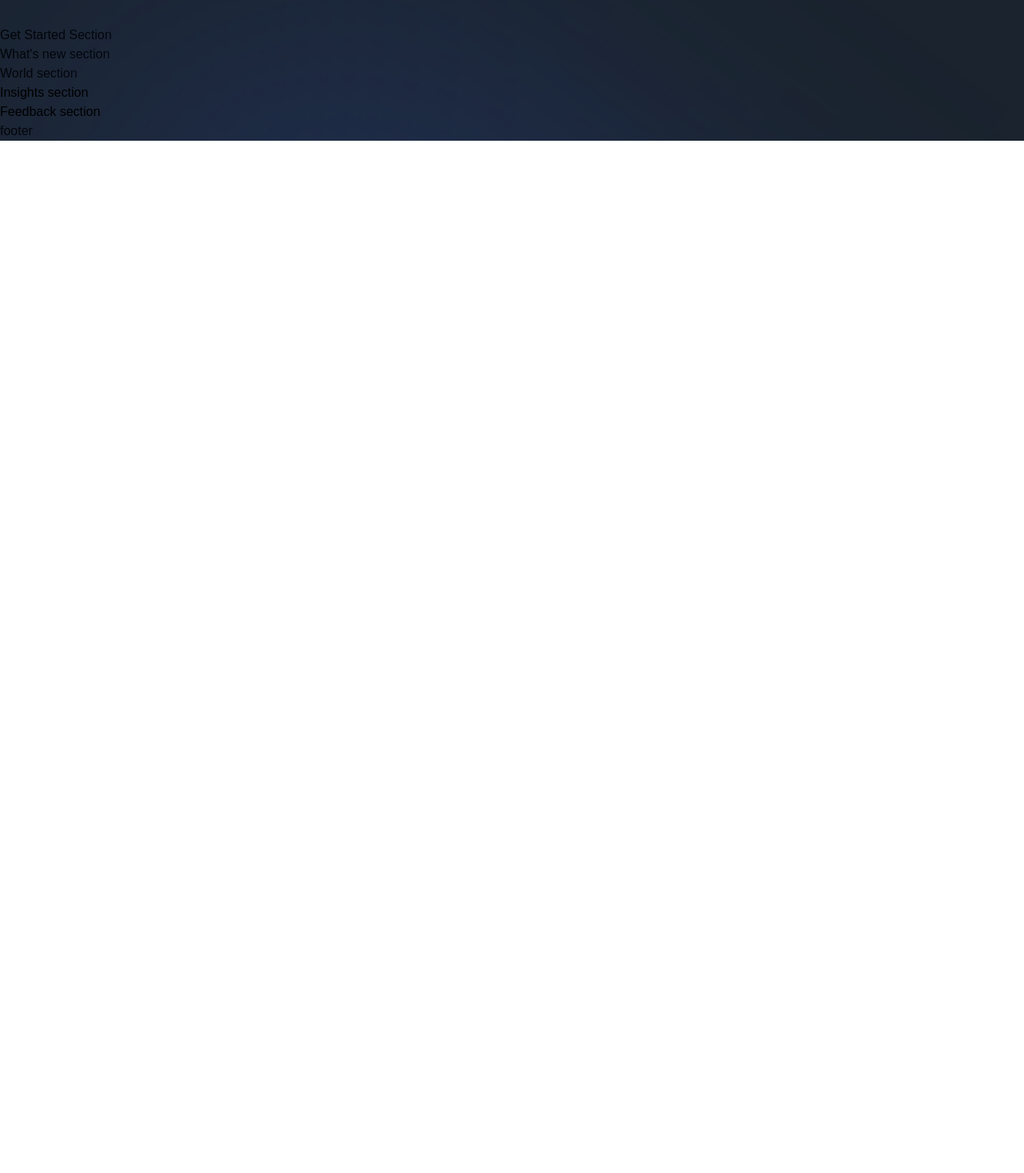
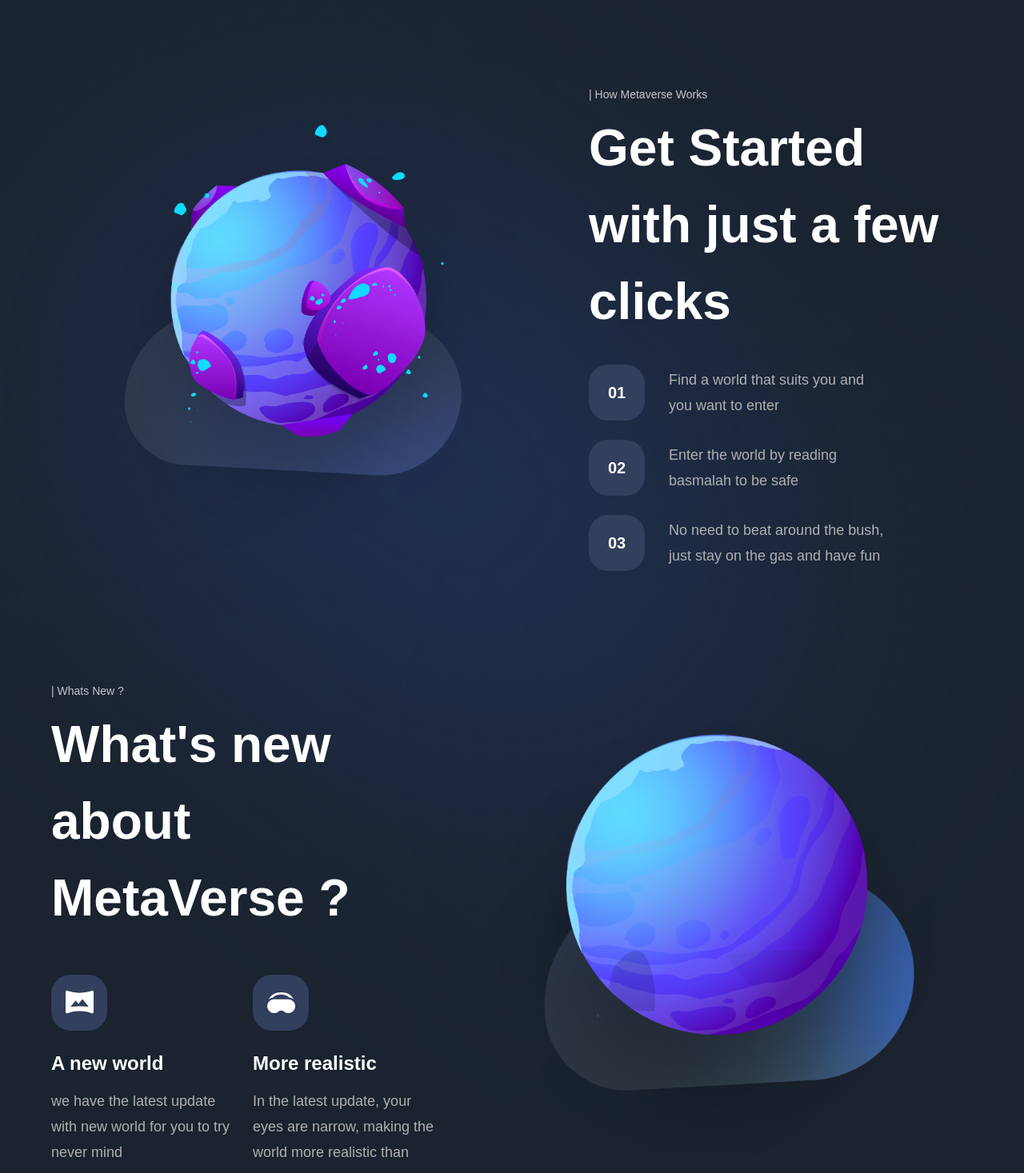
Before and after one commit to lakshyarawat1/nextjs_front-end, a Next.js app in the folder client/: page / in a window 1280 px wide. Shown: the part 2200-3667 px from the top of the page at 80% size. Before the commit the page ends 2376 px from the top, so only its background shows below. Built offline with nearby package versions, Linux system fonts and the light colour scheme; a web font is replaced by a local one.

Commit message:
completed getstarted and features section

```diff
--- a/client/components/NewFeatures.jsx
+++ b/client/components/NewFeatures.jsx
@@ -1,6 +1,18 @@
-const NewFeatures = () => (
-  <div>
-    New Features
+import styles from '../styles';
+
+const NewFeatures = ({ imgUrl, title, subtitle }) => (
+  <div className="flex-1 flex- flex-col sm:max-w-[250px] min-w-[210px]">
+    <div
+      className={`${styles.flexCenter} w-[70px] h-[70px] rounded-[24px] bg-[#323f5d]`}
+    >
+      <img src={imgUrl} alt="icon" className="w-1/2 h-1/2 object-contain" />
+    </div>
+    <h1 className="mt-[26px] font-bold text-[24px] leading-[30px] text-white">
+      {title}
+    </h1>
+    <p className="flex-1 mt-[16px] font-normal text-[18px] text-[#b0b0b0] leading-[32px]">
+      {subtitle}
+    </p>
   </div>
 );
 
--- a/client/components/StartSteps.jsx
+++ b/client/components/StartSteps.jsx
@@ -1,6 +1,15 @@
-const StartSteps = () => (
-  <div>
-    start steps
+import styles from '../styles';
+
+const StartSteps = ({ number, text }) => (
+  <div className={`${styles.flexCenter} flex-row`}>
+    <div
+      className={`${styles.flexCenter} w-[70px] h-[70px] rounded-[24px] bg-[#323f5d]`}
+    >
+      <p className="font-bold text-[20px] text-white">0{number}</p>
+    </div>
+    <p className="flex-1 ml-[30px] font-normal text-[18px] text-[#b0b0b0] leading-[32px]">
+      {text}
+    </p>
   </div>
 );
 
--- a/client/sections/GetStarted.jsx
+++ b/client/sections/GetStarted.jsx
@@ -1,8 +1,47 @@
 'use client';
 
+import { motion } from 'framer-motion';
+
+import styles from '../styles';
+import { staggerContainer, fadeIn, planetVariants } from '../utils/motion';
+import { StartSteps, TitleText, TypingText } from '../components';
+import { startingFeatures } from '../constants';
+
 const GetStarted = () => (
-  <section>
-    Get Started Section
+  <section className={`${styles.paddings} relative z-10`}>
+    <motion.div
+      variants={staggerContainer}
+      initial="hidden"
+      whileInView="show"
+      viewport={{ once: false, amount: 0.25 }}
+      className={`${styles.innerWidth} mx-auto flex lg:flex-row flex-col gap-8`}
+    >
+      <motion.div
+        variants={planetVariants('left')}
+        className={`flex-1 ${styles.flexCenter}`}
+      >
+        <img src="/get-started.png"
+          alt="get-started"
+          className="w-[90%] h-[90%] object-contain"
+        />
+      </motion.div>
+      <motion.div
+        variants={fadeIn('left', 'tween', 0.2, 1)}
+        className="flex-[0.75] flex justify-center flex-col"
+      >
+        <TypingText title="| How Metaverse Works " />
+        <TitleText title="Get Started with just a few clicks" />
+        <div className="mt-[31px] flex flex-col max-w-[370px] gap-[24px]">
+          {startingFeatures.map((feature, index) => (
+            <StartSteps
+              key={index}
+              number={index + 1}
+              text={feature}
+            />
+          ))}
+        </div>
+      </motion.div>
+    </motion.div>
   </section>
 );
 
--- a/client/sections/WhatsNew.jsx
+++ b/client/sections/WhatsNew.jsx
@@ -1,8 +1,44 @@
 'use client';
 
+import { motion } from 'framer-motion';
+
+import styles from '../styles';
+import { staggerContainer, fadeIn, planetVariants } from '../utils/motion';
+import { NewFeatures, TitleText, TypingText } from '../components';
+import { newFeatures } from '../constants';
+
 const WhatsNew = () => (
-  <section>
-    What's new section
+  <section className={`${styles.paddings} relative z-10`}>
+    <motion.div
+      variants={staggerContainer}
+      initial="hidden"
+      whileInView="show"
+      viewport={{ once: false, amount: 0.25 }}
+      className={`${styles.innerWidth} mx-auto flex lg:flex-row flex-col gap-8`}
+    >
+      <motion.div
+        variants={fadeIn('right', 'tween', 0.2, 1)}
+        className="flex-[0.75] flex justify-center flex-col"
+      >
+        <TypingText title="| Whats New ?  " />
+        <TitleText title={<>What's new about MetaVerse ? </>} />
+        <div className="mt-[48px] flex flex-wrap justify-between gap-[24px]">
+          {newFeatures.map((feature) => (
+            <NewFeatures key={feature.title} {...feature} />
+          ))}
+        </div>
+      </motion.div>
+      <motion.div
+        variants={planetVariants('right')}
+        className={`flex-1 ${styles.flexCenter}`}
+      >
+        <img
+          src="/whats-new.png"
+          alt="whats new"
+          className="w-[90%] h-[90%] object-contain"
+        />
+      </motion.div>
+    </motion.div>
   </section>
 );
 
```
